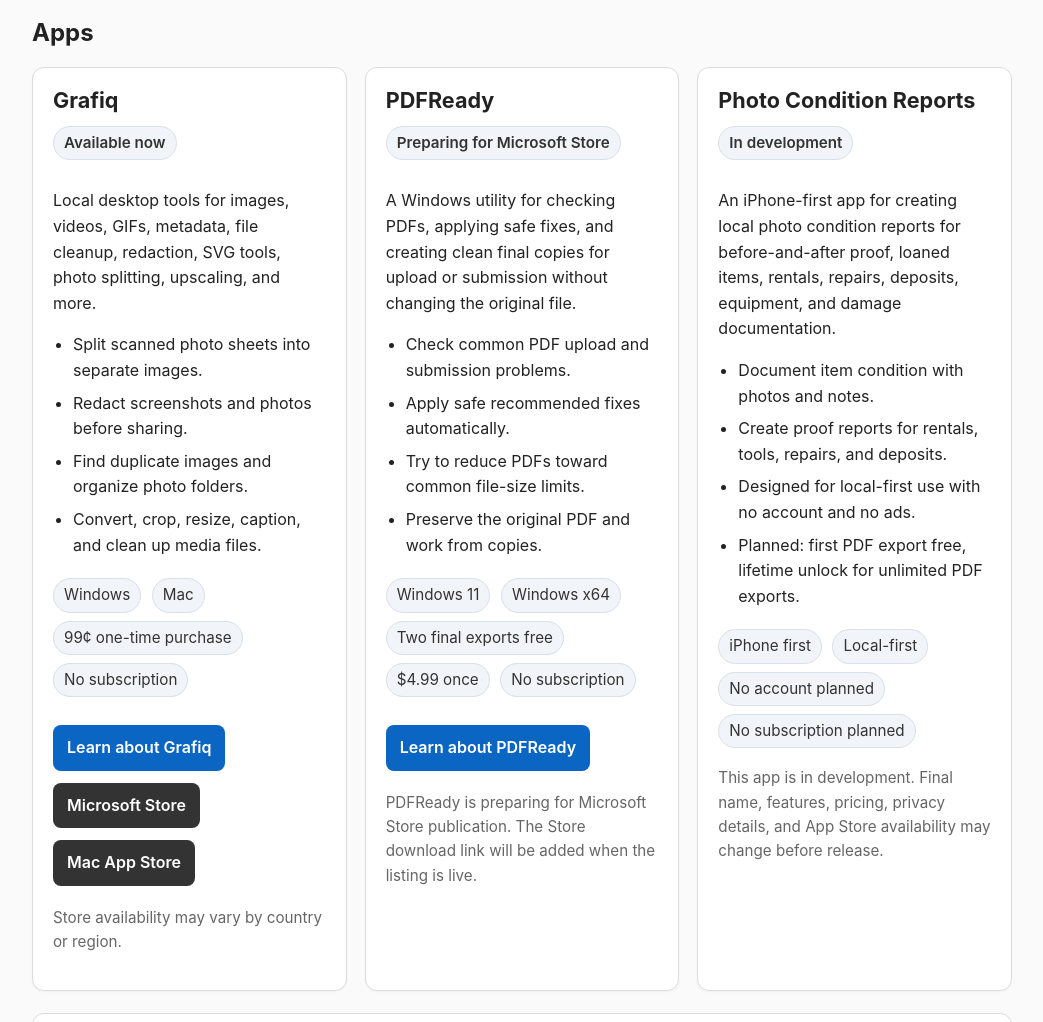
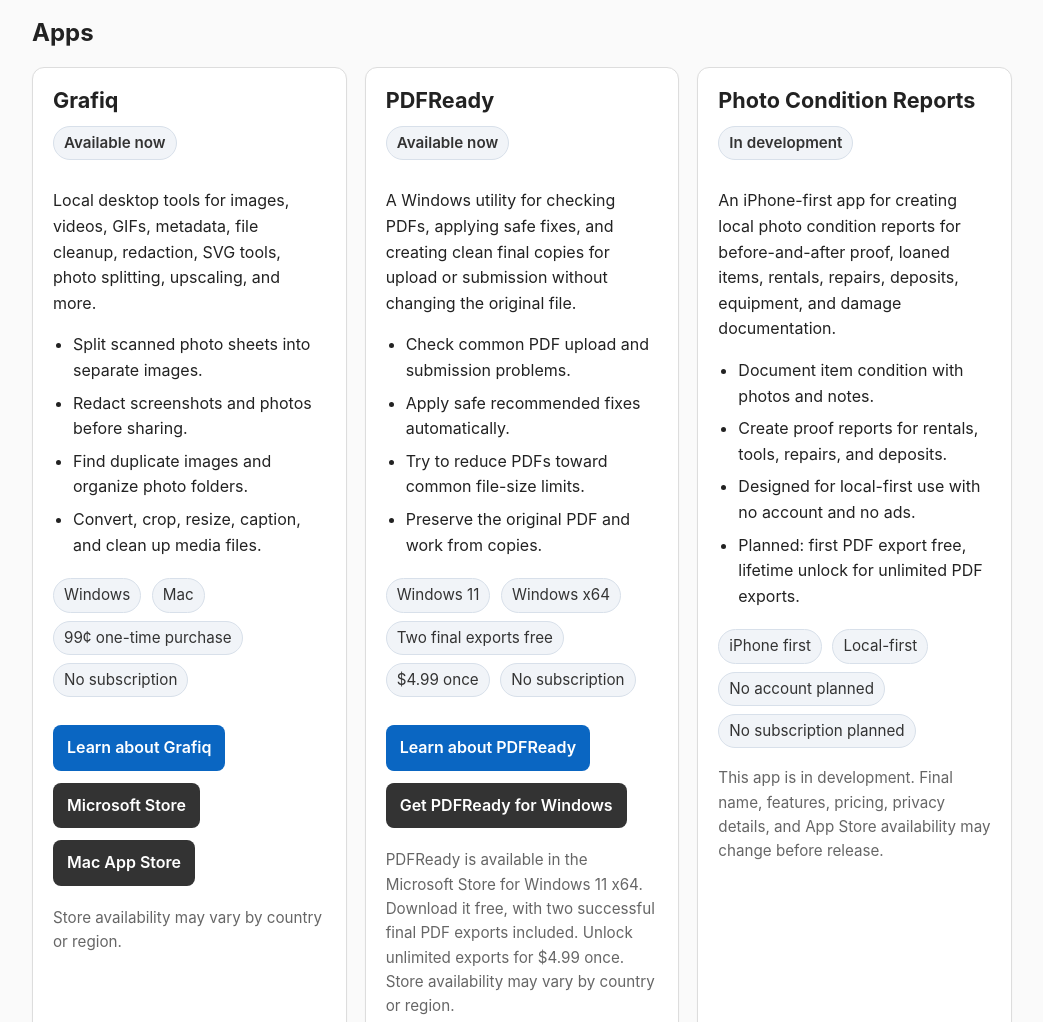
Before and after one commit to ranbyteapps/ranbyteapps.github.io, a plain HTML site: page index.html in a window 1280 px wide. Shown: the part 463-1485 px from the top of the page, without its empty margins (118-1161 px from the left). Drawn offline with Linux system fonts and the light colour scheme.

Commit message:
Change PDFReady status and update store details
Updated PDFReady status and added download information.

```diff
--- a/index.html
+++ b/index.html
@@ -281,7 +281,7 @@
 
                 <article class="app-card" aria-labelledby="pdfready-heading">
           <h3 id="pdfready-heading">PDFReady</h3>
-          <span class="status">Preparing for Microsoft Store</span>
+          <span class="status">Available now</span>
 
           <p>
             A Windows utility for checking PDFs, applying safe fixes, and creating clean
@@ -305,10 +305,14 @@
 
           <nav class="buttons" aria-label="PDFReady links">
             <a class="button" href="pdfready.html">Learn about PDFReady</a>
+            <a class="button secondary" href="https://apps.microsoft.com/detail/9NWJ4RF5CLBQ">Get PDFReady for Windows</a>
           </nav>
 
           <p class="note">
-            PDFReady is preparing for Microsoft Store publication. The Store download link will be added when the listing is live.
+            PDFReady is available in the Microsoft Store for Windows 11 x64.
+            Download it free, with two successful final PDF exports included.
+            Unlock unlimited exports for $4.99 once.
+            Store availability may vary by country or region.
           </p>
         </article>
 
@@ -402,6 +406,7 @@
       <p>
         <a href="index.html">Home</a> |
         <a href="grafiq.html">Grafiq</a> |
+        <a href="pdfready.html">PDFReady</a> |
         <a href="support.html">Support</a> |
         <a href="privacy.html">Privacy Policy</a> |
         <a href="https://github.com/ranbyteapps">Ranbyte Apps GitHub</a>
```
